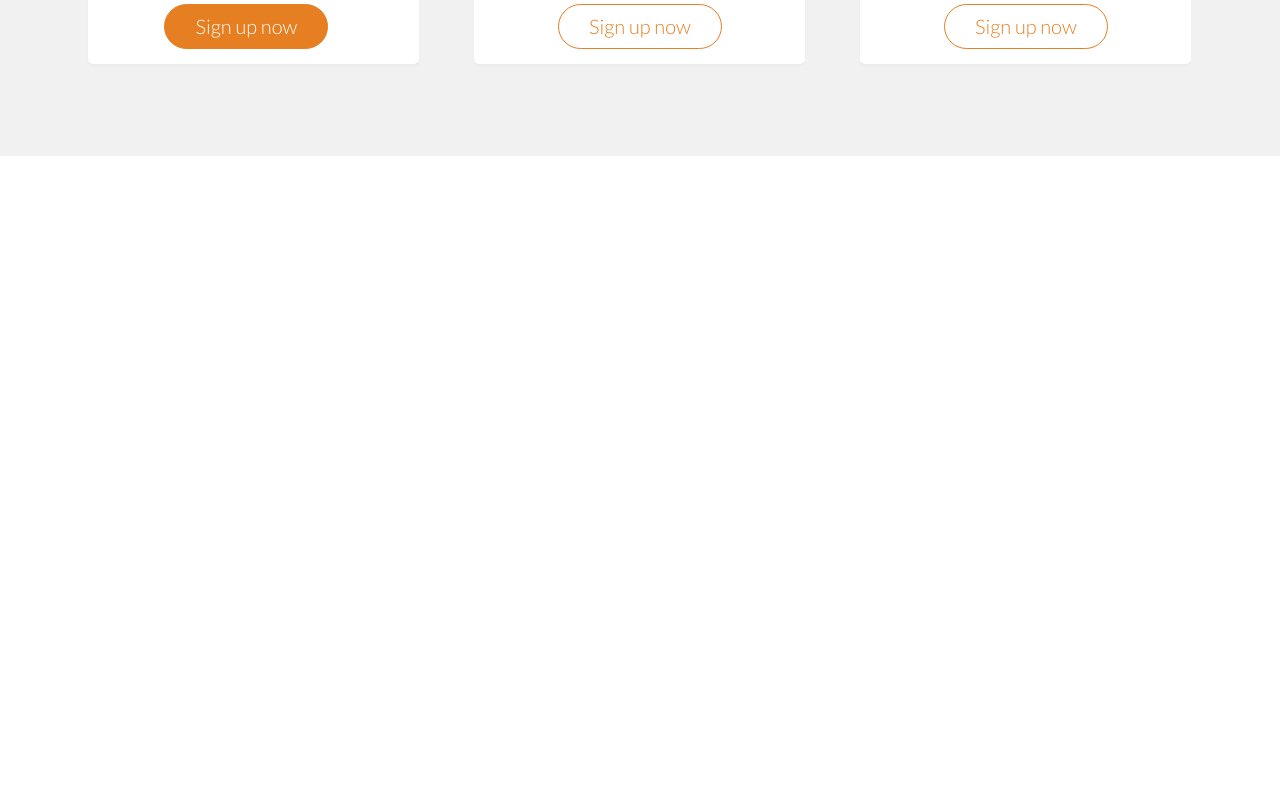
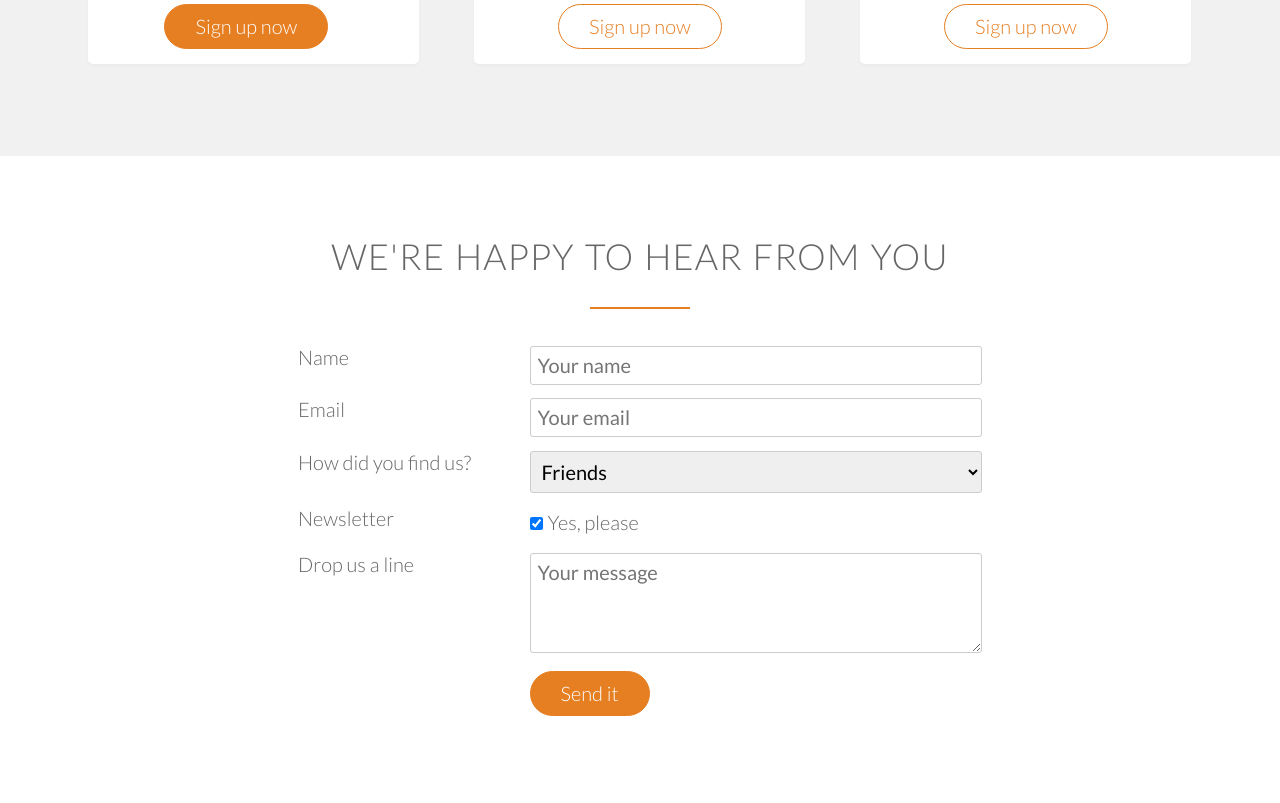
Before and after one commit to lukeevangraham/omnifood, a PHP site: page / in a window 1280 px wide. Shown: the part 4470-5273 px from the top of the page. Before the commit the page ends 4626 px from the top, so only its background shows below. Run offline with PHP 8.4, Linux system fonts and the light colour scheme; some web fonts are replaced.

Commit message:
form ready

```diff
--- a/index.html
+++ b/index.html
@@ -313,12 +313,84 @@
         </div>
     </section>
 
+    <section class="section-form">
+        <div class="row">
+<h2>We're happy to hear from you</h2>
+        </div>
+
+        <div class="row">
+            <form method="post" action="#" class="contact-form">
+                <div class="row">
+                    <div class="col span-1-of-3">
+                        <label for="name">Name</label>
+                    </div>
+                    <div class="col span-2-of-3">
+                        <input type="text" name="name" id="name" placeholder="Your name" required>
+                    </div>
+                </div>
+                <div class="row">
+                    <div class="col span-1-of-3">
+                        <label for="email">Email</label>
+                    </div>
+                    <div class="col span-2-of-3">
+                        <input type="email" name="email" id="email" placeholder="Your email" required>
+                    </div>
+                </div>
+                <div class="row">
+                    <div class="col span-1-of-3">
+                        <label for="find-us">How did you find us?</label>
+                    </div>
+                    <div class="col span-2-of-3">
+                        <select name="find-us" id="find-us">
+                            <option value="friends" selected>Friends</option>
+                            <option value="search">Search Engine</option>
+                            <option value="ad">Advertisement</option>
+                            <option value="other">Other</option>
+                        </select>
+                    </div>
+                </div>
+                <div class="row">
+                    <div class="col span-1-of-3">
+                        <label for="">Newsletter</label>
+                    </div>
+                    <div class="col span-2-of-3">
+                        <input type="checkbox" name="news" id="news" checked>Yes, please
+                    </div>
+                </div>
+                <div class="row">
+                    <div class="col span-1-of-3">
+                        <label for="">Drop us a line</label>
+                    </div>
+                    <div class="col span-2-of-3">
+                        <textarea name="message" placeholder="Your message"></textarea>
+                    </div>
+                </div>
+                <div class="row">
+                    <div class="col span-1-of-3">
+                        <label for="">&nbsp;</label>
+                    </div>
+                    <div class="col span-2-of-3">
+                        <input type="submit" value="Send it">
+                    </div>
+                </div>
+            </form>
+        </div>
+    </section>
+
 </body>
 
 </html>
 
 
 <!--
+
+    Title:
+
+Fields to include:
+
+
+
+
 
 
 
--- a/resources/css/style.css
+++ b/resources/css/style.css
@@ -152,7 +152,9 @@ a:active {
 
 /* BUTTONS */
 
-.btn:link, .btn:visited {
+.btn:link,
+.btn:visited,
+input[type=submit] {
     display: inline-block;
     padding: 10px 30px;
     font-weight: 300;
@@ -161,7 +163,9 @@ a:active {
     transition: background-color 0.2s, border 0.2s, color 0.2s;
 }
 
-.btn-full:link, .btn-full:visited {
+.btn-full:link,
+.btn-full:visited,
+input[type=submit] {
     background-color: #e67e22;
     border: 1px solid #e67e22;
     color: #fff;
@@ -173,7 +177,10 @@ a:active {
     color: #e67e22;
 }
 
-.btn:hover, .btn:active {
+.btn:hover,
+.btn:active,
+input[type=submit]:hover,
+input[type=submit]:active {
     background-color: #cf6d17;
 }
 
@@ -474,3 +481,40 @@ cite img {
 .plan-box ul li {
     padding: 5px 0;
 }
+
+
+
+/* --------------------------- */
+
+/* CONTACT FORM */
+
+/* --------------------------- */
+
+.contact-form {
+    width: 60%;
+    margin: 0 auto;
+}
+
+input[type=text],
+input[type=email],
+select,
+textarea {
+    width: 100%;
+    padding: 7px;
+    border-radius: 3px;
+    border: 1px solid rgb(204, 204, 204)
+}
+
+textarea {
+    height: 100px;
+}
+
+input[type=submit] {
+    cursor: pointer;
+}
+
+input[type=checkbox] {
+    margin: 10px 5px 10px 0
+}
+
+*:focus {outline: none;}
```
